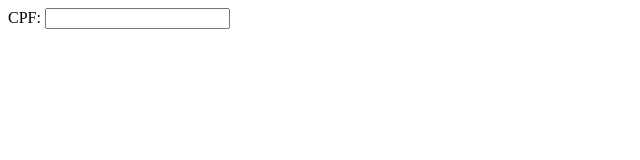
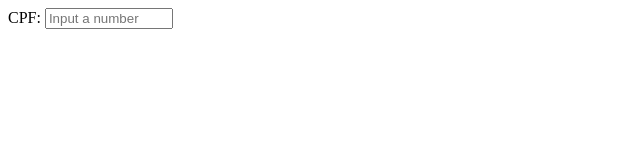
Before and after one commit to LeonardoCosta13/validador-cpf, an Angular app: page / in a window 1280 px wide. Shown: the top 160 px of the page, without its empty margins (0-640 px from the left). Built offline with nearby package versions, Linux system fonts and the light colour scheme.

Commit message:
Validar caracteres

```diff
--- a/package.json
+++ b/package.json
@@ -18,6 +18,7 @@
     "@angular/platform-browser": "^14.0.0",
     "@angular/platform-browser-dynamic": "^14.0.0",
     "@angular/router": "^14.0.0",
+    "ng-zorro-antd": "^13.3.2",
     "rxjs": "~7.5.0",
     "tslib": "^2.3.0",
     "zone.js": "~0.11.4"
--- a/src/app/app.component.html
+++ b/src/app/app.component.html
@@ -1,2 +1,13 @@
 <label>CPF: </label>
-<input type="text" id="cpf">
+<input
+      #inputElement
+      style="width: 120px"
+      nz-input
+      nz-tooltip
+      nzTrigger="focus"
+      nzPlacement="topLeft"
+      nzOverlayClassName="numeric-input"
+      [ngModel]="cpf"
+      placeholder="Input a number"
+      (ngModelChange)="validar($event)"
+    />
--- a/src/app/app.component.ts
+++ b/src/app/app.component.ts
@@ -7,4 +7,15 @@ import { Component } from '@angular/core';
 })
 export class AppComponent {
   title = 'validador-cpf';
+  cpf: any;
+
+
+  validar(valor: any){
+    console.log(this.cpf);
+    this.cpf = valor;
+    console.log(this.cpf);
+    if(valor.length > 5){
+      alert("Digite um valor menor")
+    }
+  }
 }
--- a/src/app/app.module.ts
+++ b/src/app/app.module.ts
@@ -3,6 +3,7 @@ import { BrowserModule } from '@angular/platform-browser';
 
 import { AppRoutingModule } from './app-routing.module';
 import { AppComponent } from './app.component';
+import { FormsModule } from '@angular/forms';
 
 @NgModule({
   declarations: [
@@ -10,7 +11,8 @@ import { AppComponent } from './app.component';
   ],
   imports: [
     BrowserModule,
-    AppRoutingModule
+    AppRoutingModule,
+    FormsModule
   ],
   providers: [],
   bootstrap: [AppComponent]
```
Also changed, not shown: 2 other files (tests, documents, lock files or other folders).
